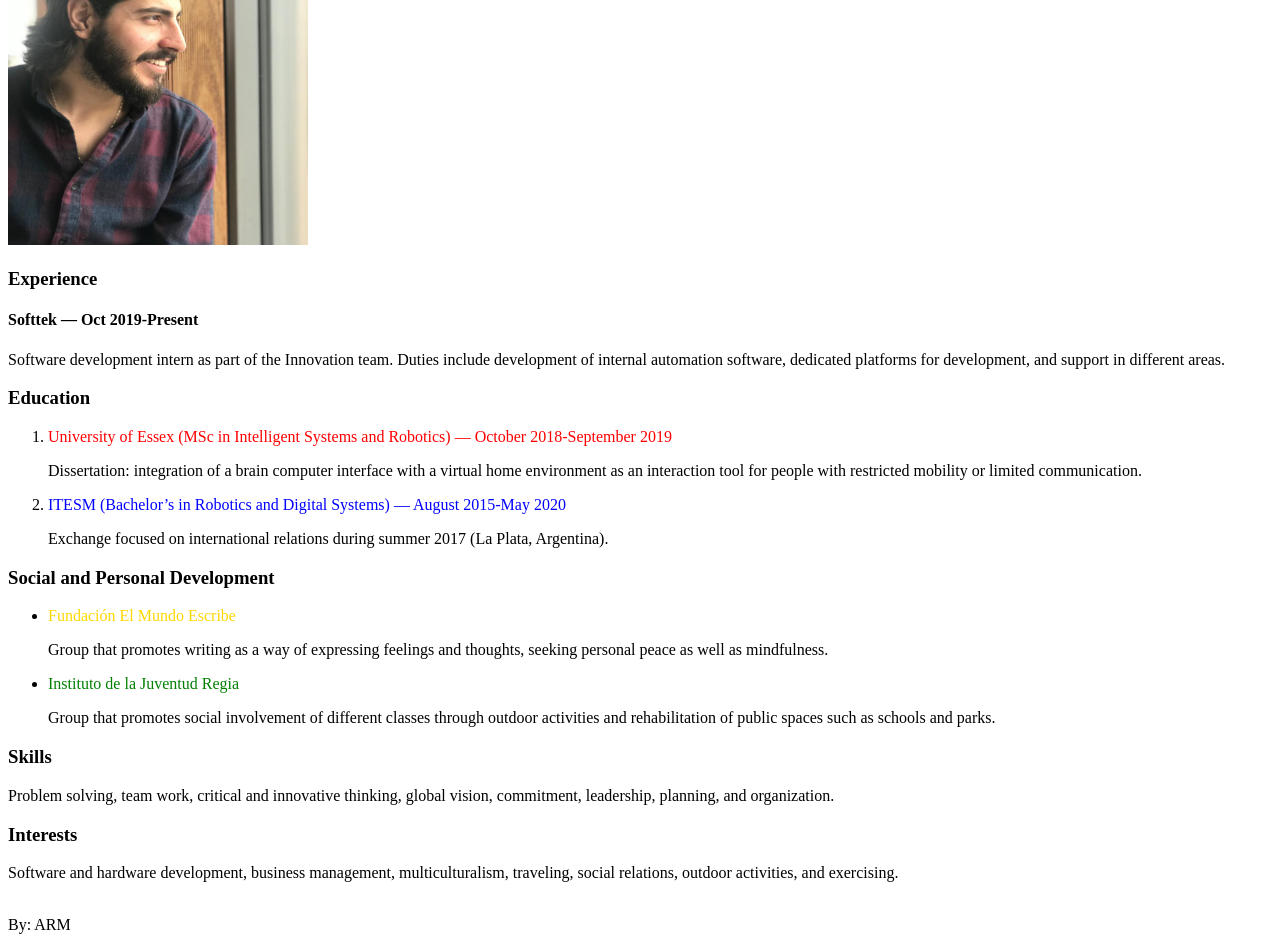
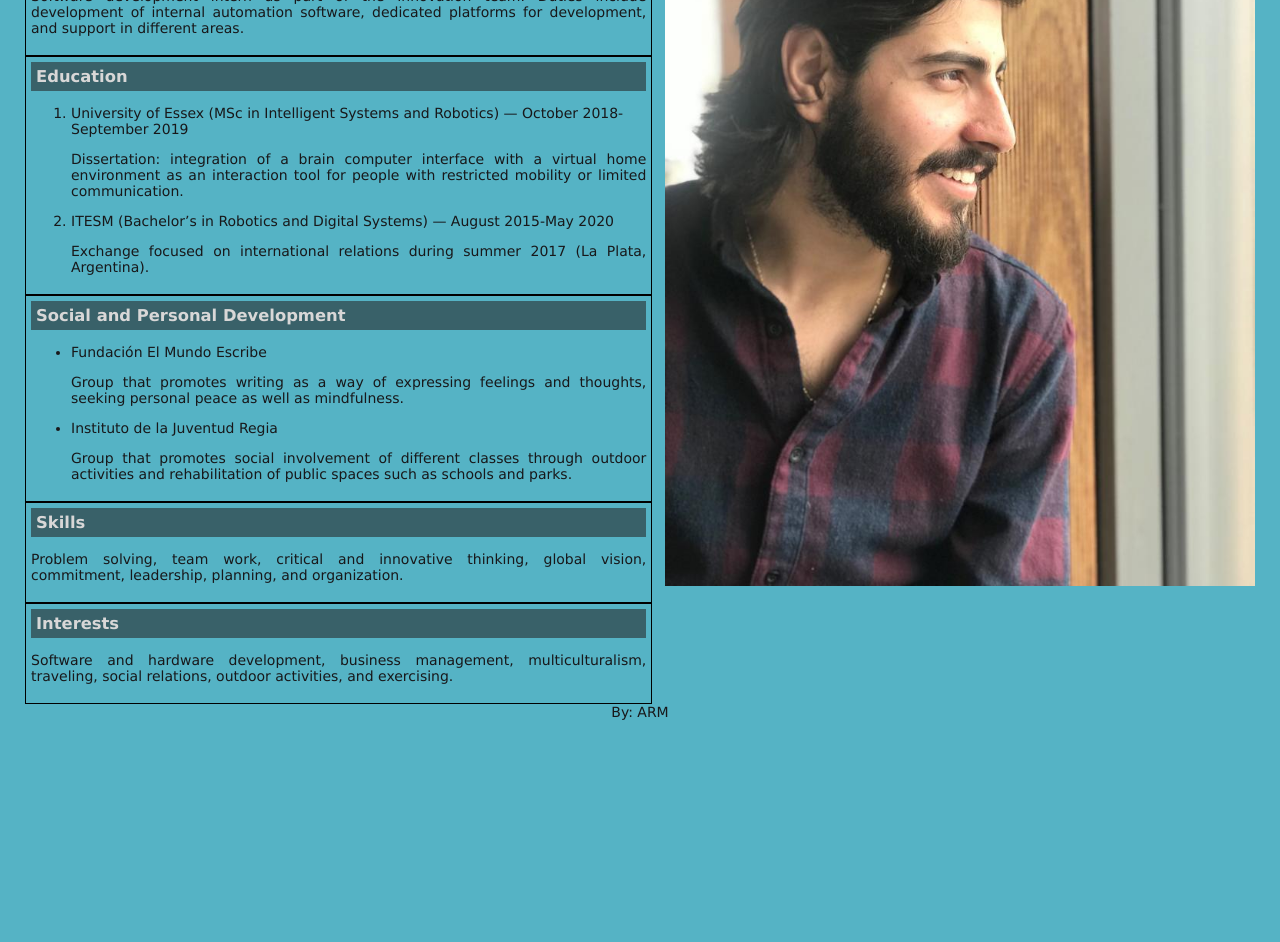
Before and after one commit to AndresRodz/WAD-Lab1-MyResume, a plain HTML site: page index.html in a window 1280 px wide. Shown: the part 368-1310 px from the top of the page. After the commit the page ends 1088 px from the top, so only its background shows below. Drawn offline with Linux system fonts and the light colour scheme.

Commit message:
Added styles with CSS and modified index.html for better visualization

```diff
--- /dev/null
+++ b/CSS/index.css
@@ -0,0 +1,85 @@
+*{
+    box-sizing: border-box;
+}
+
+@media (min-width: 991px) {
+    .left-side {
+        width: 51%;
+        float: left;
+    }
+    .right-side {
+        width: 48%;
+        float: right;
+        height: 70%;
+    }
+    .middle {
+        width: 51%;
+        float: left;
+    }
+    #footnote {
+        width: 100%;
+    }
+}
+
+@media (min-width: 600px) and (max-width: 990px) {
+    .left-side {
+        width: 50%;
+        float: left;
+    }
+    .right-side {
+        width: 50%;
+        float: right;
+        height: 70%;
+    }
+    .middle {
+        width: 100%;
+        float: left;
+    }
+}
+
+@media (max-width: 600px) {
+    .left-side, .right-side, .middle {
+        width: 100%;
+        float: none;
+    }
+    .right-side {
+        height: 70%;
+    }
+}
+
+.content {
+    text-align: justify;
+}
+
+body {
+    font-family: Verdana, sans-serif;
+    font-size: 14px;
+    color: rgb(24, 24, 26);
+    margin: 25px;
+    padding: 0;
+    background-color: #55B3C5;
+    overflow: auto;
+}
+
+main {
+    margin: 10px;
+    color: white;
+    text-align: center;
+}
+
+h3 {
+    color: rgb(216, 215, 215);
+    background-color: rgb(57, 97, 105);
+    margin: 0;
+    padding: 5px;
+}
+
+section, div {
+    border: 1px solid black;
+    margin: 0;
+    padding: 5px;
+}
+
+#footnote {
+    text-align: center;
+}
--- a/index.html
+++ b/index.html
@@ -6,6 +6,7 @@
         </title>
 
         <meta charset = "UTF-8"/>
+        <link href = "./CSS/index.css" rel = "stylesheet" type = "text/css" />
     </head>
 
     <body>
@@ -28,95 +29,95 @@
             </a>
         </main>
 
-        <section>
+        <img src = "Assets/Andres.jpeg" class = "right-side"/>
+        <section class = "left-side">
             <h3>
                 About
             </h3>
             <p>
                 I am a persevering student that wishes to become an honored and hard-working professional.
             </p>
-            <img width = "300" height = "350" src = "Assets/Andres.jpeg"/>
         </section>
 
-        <section>
+        <section class ="left-side">
             <h3>
                 Experience
             </h3>
             <h4>
                 Softtek — Oct 2019-Present
             </h4>
-            <p>
+            <p class = "content">
                 Software development intern as part of the Innovation team. Duties include development of internal automation software, dedicated platforms for development, and support in different areas.
             </p>
         </section>
 
-        <section>
+        <section class = "left-side">
             <h3>
                 Education
             </h3>
             <ol>
                 <li>
-                    <span style = "color:red">
+                    <span>
                         University of Essex (MSc in Intelligent Systems and Robotics) — October 2018-September 2019
                     </span>
                 </li>
-                <p>
+                <p class = "content">
                     Dissertation: integration of a brain computer interface with a virtual home environment as an interaction tool for people with restricted mobility or limited communication.
                 </p>
                 <li>
-                    <span style = "color:blue">
+                    <span>
                         ITESM (Bachelor’s in Robotics and Digital Systems) — August 2015-May 2020
                     </span>
                 </li>
-                <p>
+                <p class = "content">
                     Exchange focused on international relations during summer 2017 (La Plata, Argentina).
                 </p>
             </ol>
         </section>
 
-        <section>
+        <section class = "middle">
             <h3>
                 Social and Personal Development
             </h3>
             <ul>
                 <li>
-                    <span style = "color:gold">
+                    <span>
                         Fundación El Mundo Escribe
                     </span>
                 </li>
-                <p>
+                <p class = "content">
                     Group that promotes writing as a way of expressing feelings and thoughts, seeking personal peace as well as mindfulness.
                 </p>
                 <li>
-                    <span style = "color:green">
+                    <span>
                         Instituto de la Juventud Regia
                     </span>
                 </li>
-                <p>
+                <p class = "content">
                     Group that promotes social involvement of different classes through outdoor activities and rehabilitation of public spaces such as schools and parks.
                 </p>
             </ul>
         </section>
 
-        <div>
+        <div class = "middle">
             <h3>
                 Skills
             </h3>
-            <p>
+            <p class = "content">
                 Problem solving, team work, critical and innovative thinking, global vision, commitment, leadership, planning, and organization.
             </p>
         </div>
 
-        <div>
+        <div class = "middle">
             <h3>
                 Interests
             </h3>
-            <p>
+            <p class = "content">
                 Software and hardware development, business management, multiculturalism, traveling, social relations, outdoor activities, and exercising.
             </p>
         </div>
 
-        <footer><br>
+        <footer class = "middle" id = "footnote">
             By: ARM
         </footer>
     </body>
```
